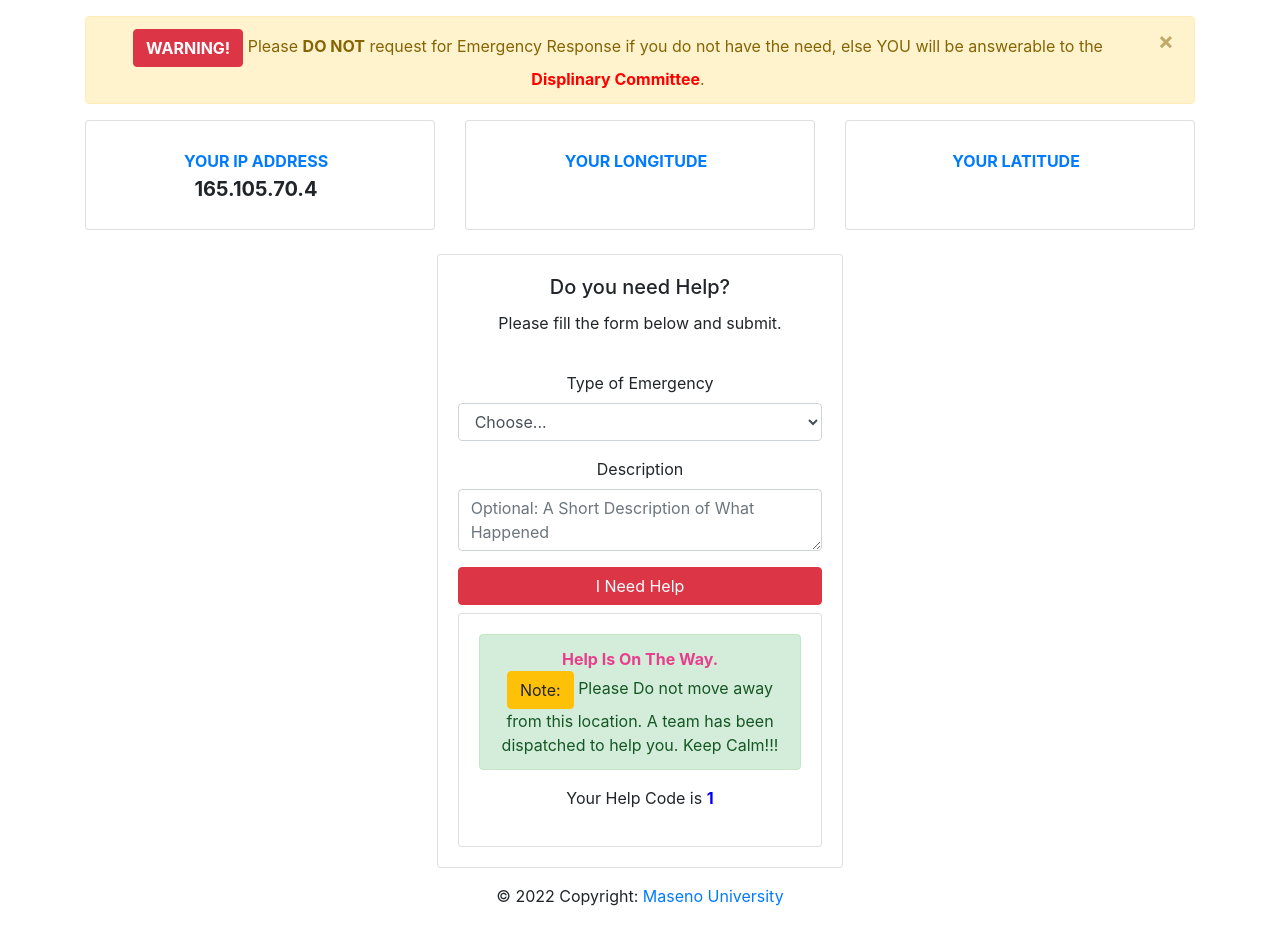
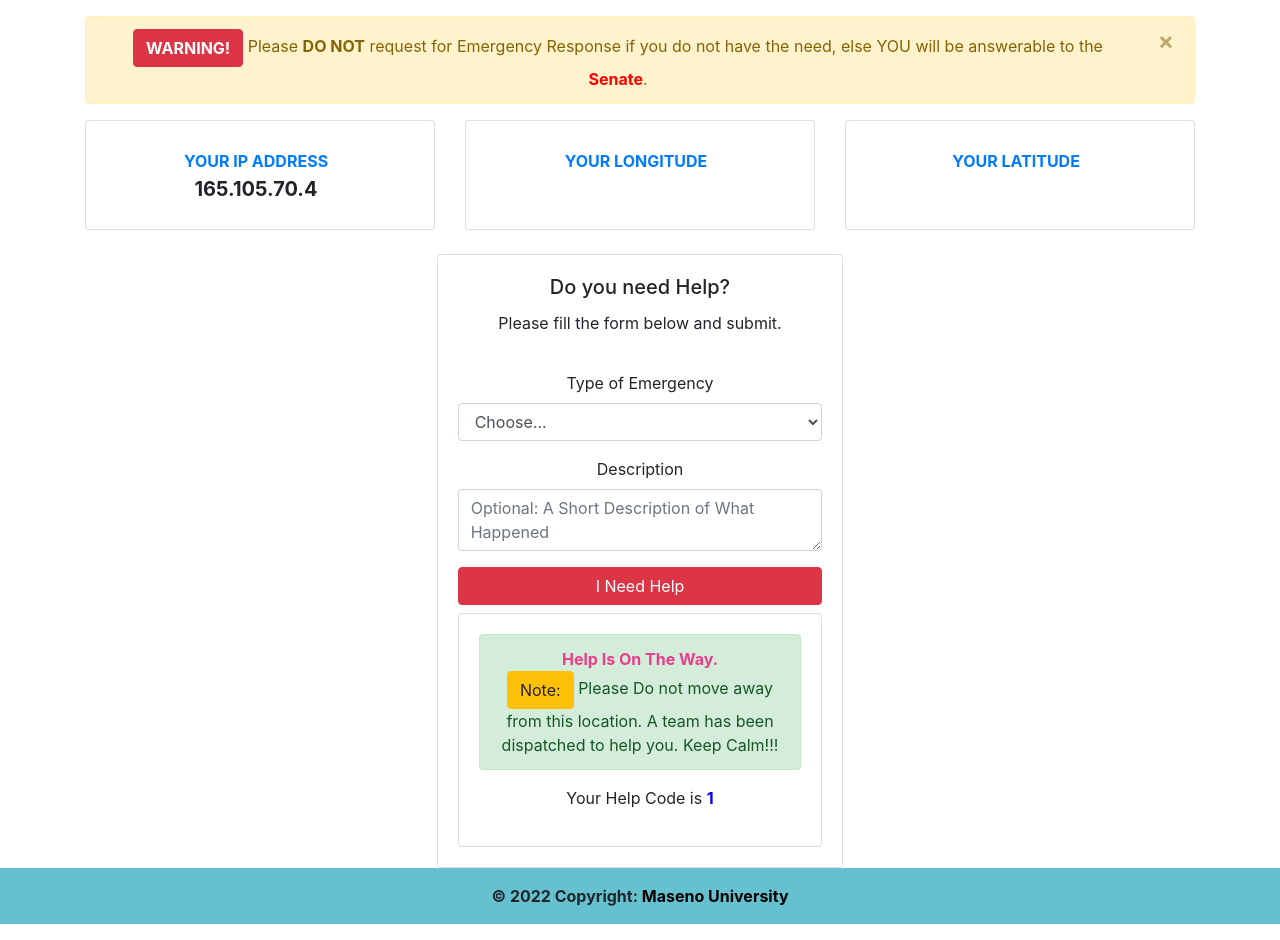
Before and after one commit to makaubenson/emergency-response-system-maseno, a PHP site: page /dashboard.php in a window 1280 px wide. Shown: the part 58-998 px from the top of the page. Before the commit the page ends 964 px from the top, so only its background shows below. Run offline with PHP 8.4, Linux system fonts and the light colour scheme; a user stored in the database is signed in; data that the repository does not hold is empty; some libraries are stand-ins or nearby versions.

Commit message:
updated necessary changes for student pages

```diff
--- a/components/footer.php
+++ b/components/footer.php
@@ -1,8 +1,8 @@
-<footer class="page-footer font-small blue">
+<footer class="page-footer font-small blue mb-3" style="background-color: #65c1cf;">
 
   <!-- Copyright -->
-  <div class="footer-copyright text-center py-3">© <span id="year">2050</span> Copyright:
-    <a href="https://maseno.ac.ke"> Maseno University</a>
+  <div class="footer-copyright text-center py-3" style="font-weight: bold;">© <span id="year">2050</span> Copyright:
+    <a href="https://maseno.ac.ke" style="color: black;"> Maseno University</a>
   </div>
   <!-- Copyright -->
 
--- a/dashboard.php
+++ b/dashboard.php
@@ -66,7 +66,7 @@ include './components/header.php';
           role="alert"
           id="alert-section" style="text-align: center"
         >
-          <span class="btn btn-danger"style="font-weight:bold"> WARNING!</span> Please <strong>DO NOT</strong> request for Emergency Response if you do not have the need, else YOU will be answerable to the <strong style="color:red">Displinary Committee</strong>.
+          <span class="btn btn-danger"style="font-weight:bold"> WARNING!</span> Please <strong>DO NOT</strong> request for Emergency Response if you do not have the need, else YOU will be answerable to the <strong style="color:red">Senate</strong>.
 
 
           <button
--- a/track.php
+++ b/track.php
@@ -92,10 +92,10 @@ include './components/header.php';
   <?php
   include 'errors.php';
   ?>
-  <caption>List of requests made by <?php  echo  $_SESSION['firstname'].' '. $_SESSION['lastname']; ?></caption>
+  <caption>List of emergency requests made by <?php  echo  $_SESSION['firstname'].' '. $_SESSION['lastname']; ?></caption>
 
   <thead>
-      <h3>Requests</h3>
+      <h3>Emergency Requests</h3>
 
     <tr class='bg-primary'>
       <th scope="col">Help Code</th>
```
